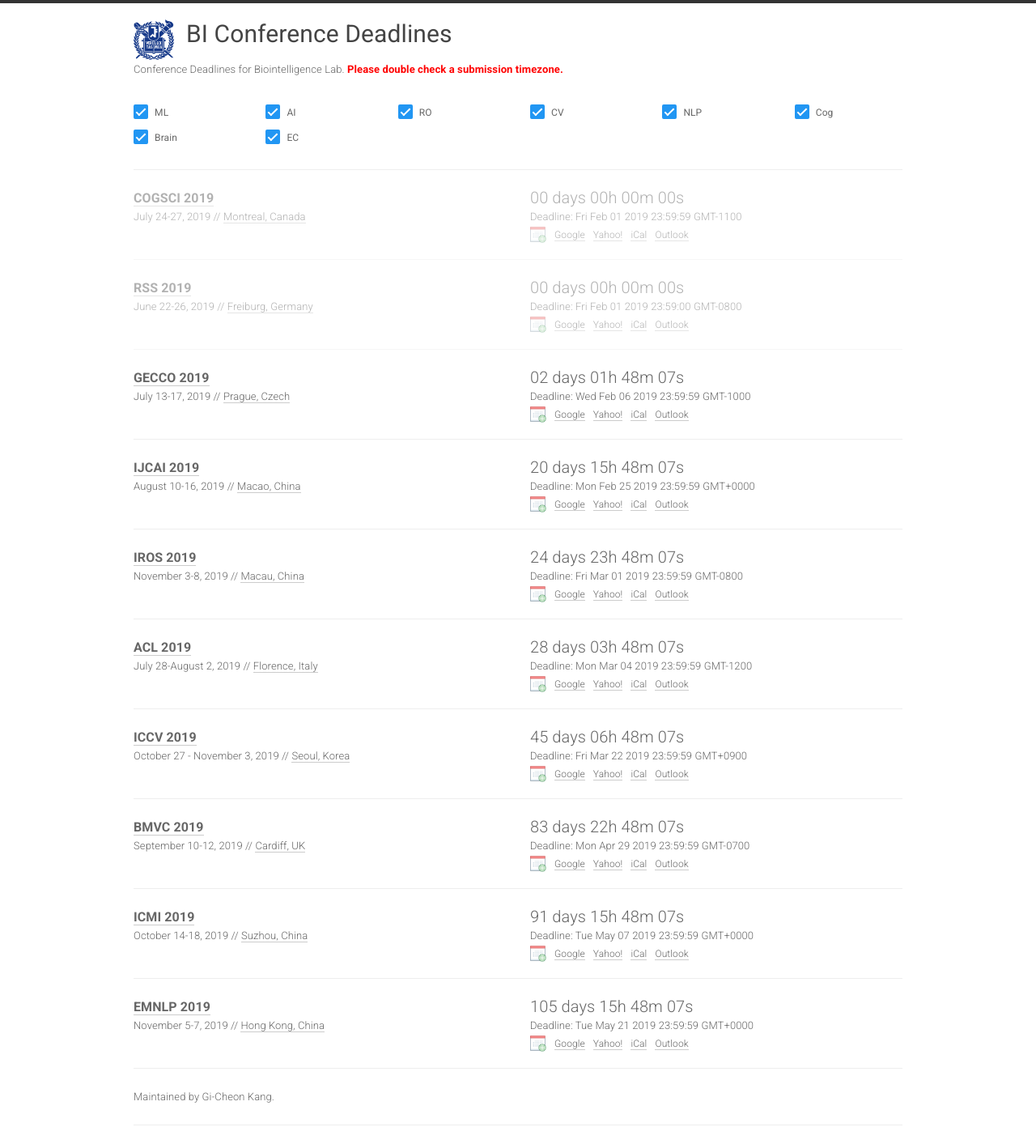
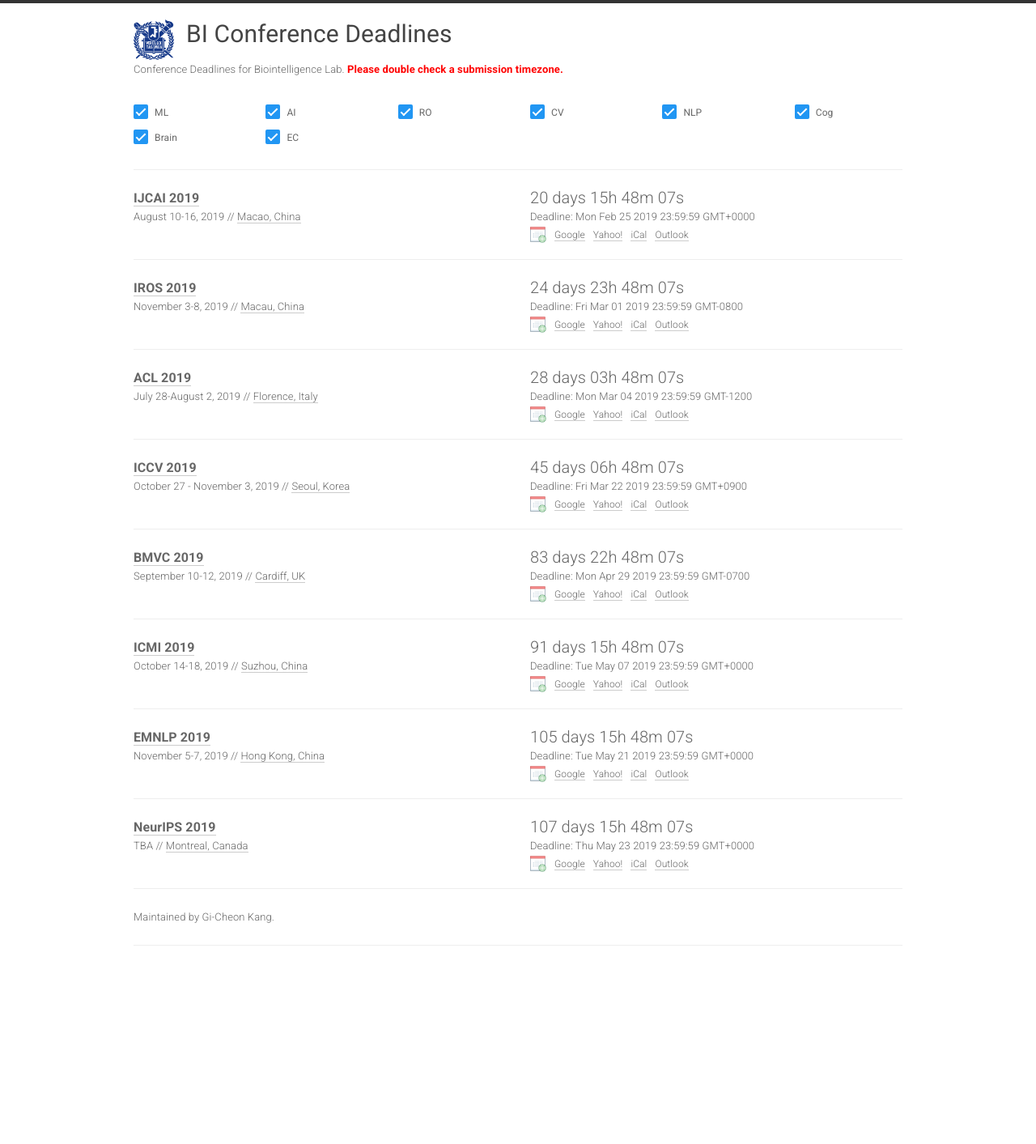
Before and after one commit to biconf/biconf.github.io, a Jekyll site: the page built from index.html, in a window 1280 px wide. Shown: the whole page at 81% size. Built offline with Jekyll 4.4.1, drawn with Linux system fonts in a browser that asks for light colours; nearby versions of some CDN libraries; after the commit the page ends 1191 px from its top, so only the background shows below that.

Commit message:
Update conferences.yml

```diff
--- a/_data/conferences.yml
+++ b/_data/conferences.yml
@@ -1,33 +1,3 @@
-
-- name: COGSCI
-  year: 2019
-  id: cogsci19
-  link: http://www.cognitivesciencesociety.org/conference/cogsci-2019/
-  deadline: "2019-02-01 23:59:59"
-  timezone: Etc/GMT+11
-  date: July 24-27, 2019
-  place: Montreal, Canada
-  sub: COG
-
-- name: RSS
-  year: 2019
-  id: rss19
-  link: http://www.roboticsconference.org/
-  deadline: "2019-02-01 23:59:00"
-  timezone: America/Los_Angeles
-  date: June 22-26, 2019
-  place: Freiburg, Germany
-  sub: RO
-
-- name: GECCO
-  year: 2019
-  id: gecco19
-  link: https://gecco-2019.sigevo.org/index.html/tiki-index.php
-  deadline: "2019-02-06 23:59:59"
-  timezone: Etc/GMT+10
-  date: July 13-17, 2019
-  place: Prague, Czech
-  sub: EC
 
 - name: IJCAI
   year: 2019
@@ -99,6 +69,17 @@
   place: Hong Kong, China
   sub: NLP
 
+- name: NeurIPS
+  year: 2019
+  id: neurips2019
+  link: https://neurips.cc/Conferences/2019
+  deadline: "2019-05-23 23:59:59"
+  timezone: TBA
+  date: TBA
+  place: Montreal, Canada
+  sub: ML
+
+
 #- name: HCOMP
 #  year: 2019
 #  id: hcomp19
@@ -108,16 +89,6 @@
 #  date: October 29-30, 2019
 #  place: Skamania Lodge, USA
 #  sub: AI
-
-#- name: NIPS
-#  year: 2019
-#  id: nips19
-#  link: TBA
-#  deadline: TBA
-#  timezone: TBA
-#  date: TBA
-#  place: TBA
-#  sub: ML
 
 #- name: ICRA
 #  year: 2019
@@ -258,3 +229,33 @@
 #  date: June 10-15, 2019
 #  place: Long Beach, USA
 #  sub: ML
+
+#- name: COGSCI
+#  year: 2019
+#  id: cogsci19
+#  link: http://www.cognitivesciencesociety.org/conference/cogsci-2019/
+#  deadline: "2019-02-01 23:59:59"
+#  timezone: Etc/GMT+11
+#  date: July 24-27, 2019
+#  place: Montreal, Canada
+#  sub: COG
+
+#- name: RSS
+#  year: 2019
+#  id: rss19
+#  link: http://www.roboticsconference.org/
+#  deadline: "2019-02-01 23:59:00"
+#  timezone: America/Los_Angeles
+#  date: June 22-26, 2019
+#  place: Freiburg, Germany
+#  sub: RO
+
+#- name: GECCO
+#  year: 2019
+#  id: gecco19
+#  link: https://gecco-2019.sigevo.org/index.html/tiki-index.php
+#  deadline: "2019-02-06 23:59:59"
+#  timezone: Etc/GMT+10
+#  date: July 13-17, 2019
+#  place: Prague, Czech
+#  sub: EC
```
